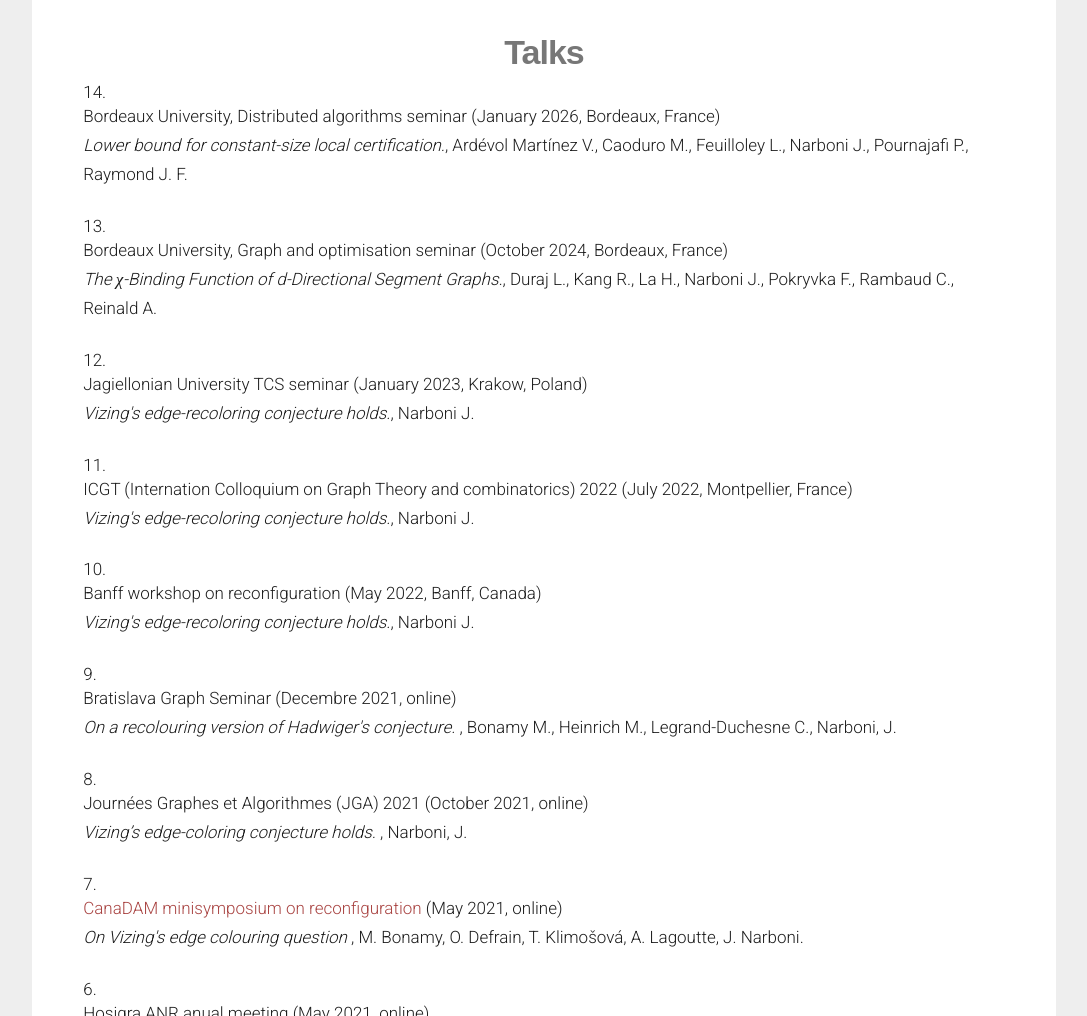
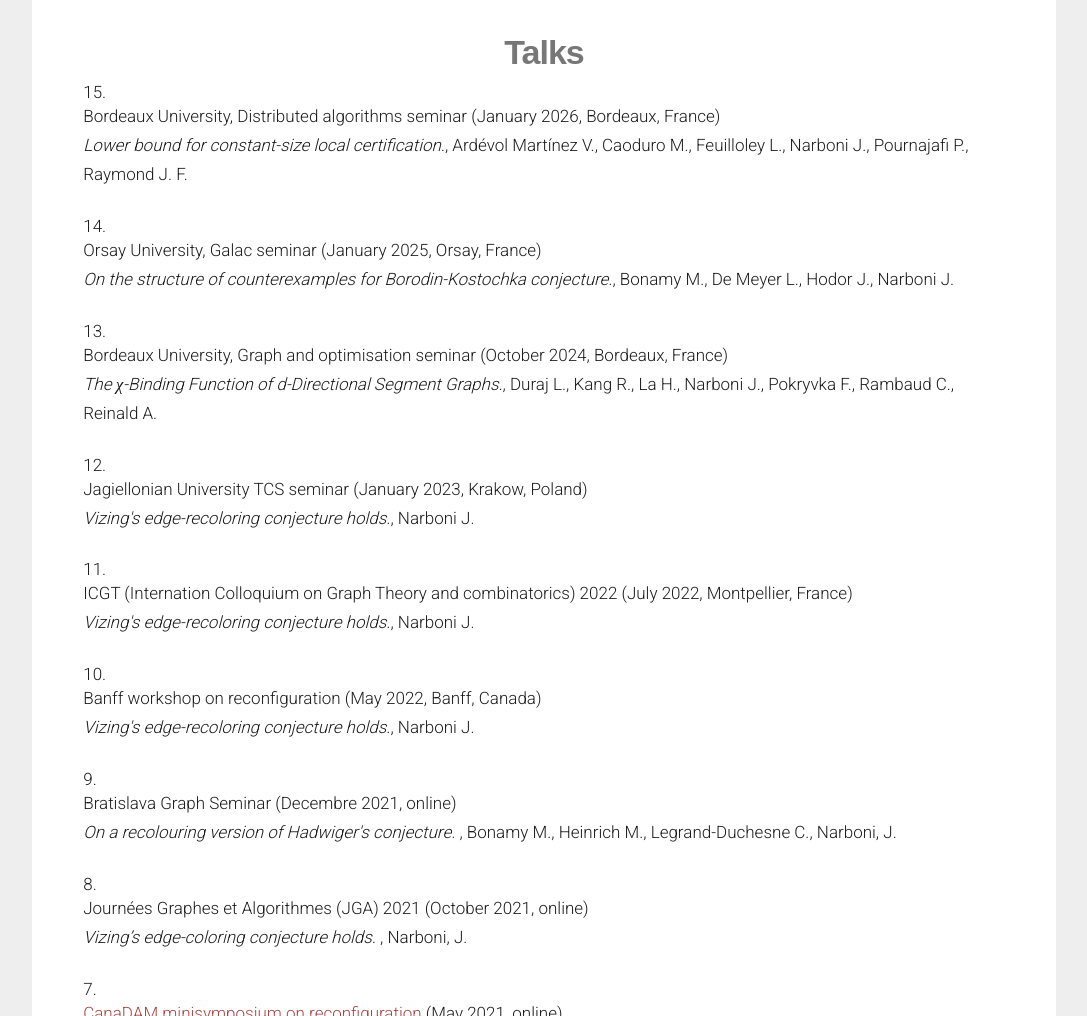
Before and after one commit to narbonij/narbonij.github.io, a plain HTML site: page index.html in a window 1280 px wide. Shown: the part 2198-3214 px from the top of the page, without its empty margins (96-1183 px from the left). Drawn offline with Linux system fonts and the light colour scheme.

Commit message:
Update index.html

```diff
--- a/index.html
+++ b/index.html
@@ -204,6 +204,13 @@ I am currently a temporary lecturer and research assistant at the LaBRI (Laborat
 			<p>Bordeaux University, Distributed algorithms seminar (January 2026, Bordeaux, France)<br>
 				<em> Lower bound for constant-size local certification.</em>, Ardévol Martínez V., Caoduro M., Feuilloley L., Narboni J., Pournajafi P., Raymond J. F.
 		</li>
+
+		<li>
+			<p>Orsay University, Galac seminar (January 2025, Orsay, France)<br>
+				<em> On the structure of counterexamples for Borodin-Kostochka conjecture.</em>, Bonamy M., De Meyer L., Hodor J., Narboni J.
+		</li>
+
+
 		<li>
 			<p>Bordeaux University, Graph and optimisation seminar (October 2024, Bordeaux, France)<br>
 				<em> The χ-Binding Function of d-Directional Segment Graphs.</em>, Duraj L., Kang R., La H., Narboni J., Pokryvka F., Rambaud C., Reinald A.
```
